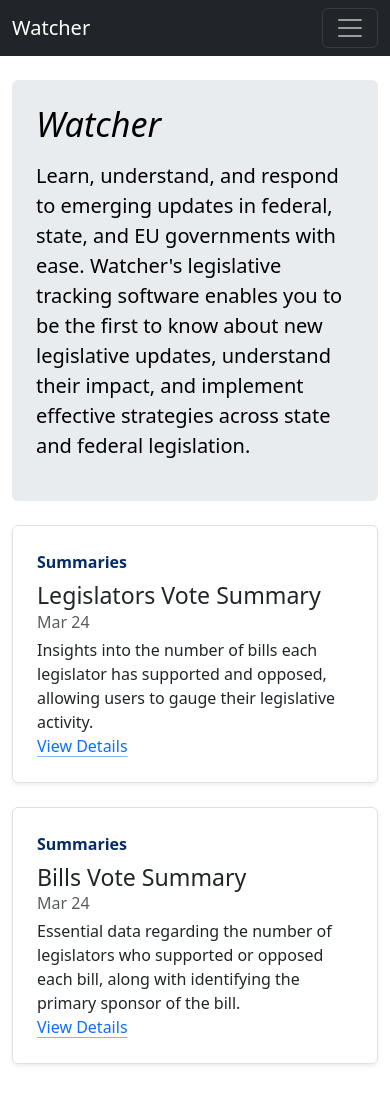
After one commit to felipediel/watcher, a Django app: page / in a window 390 px wide. The commit adds this page. Run offline with Django 5.2, Linux system fonts and the light colour scheme; some libraries are stand-ins or nearby versions.

Commit message:
Add home app

```diff
--- a/watcher/core/templates/top_nav.html
+++ b/watcher/core/templates/top_nav.html
@@ -1,6 +1,6 @@
 <nav class="navbar navbar-expand-lg navbar-dark bg-dark">
   <div class="container">
-    <a class="navbar-brand" href="#">Watcher</a>
+    <a class="navbar-brand" href="/">Watcher</a>
     <button
       class="navbar-toggler"
       type="button"
@@ -27,8 +27,8 @@
             Summaries
           </a>
           <ul class="dropdown-menu" aria-labelledby="topNavSummaryDropdown">
-            <li><a class="dropdown-item" href="/summaries/bills_votes/">Bills Vote Summary</a></li>
-            <li><a class="dropdown-item" href="/summaries/legislators_votes/">Legislators Vote Summary</a></li>
+            <li><a class="dropdown-item" href="{% url 'votes:bill-vote-summary-list' %}">Bills Vote Summary</a></li>
+            <li><a class="dropdown-item" href="{% url 'votes:legislator-vote-summary-list' %}">Legislators Vote Summary</a></li>
           </ul>
         </li>
         <li class="nav-item dropdown">
@@ -44,10 +44,10 @@
             Datasets
           </a>
           <ul class="dropdown-menu" aria-labelledby="topNavDatasetDropdown">
-            <li><a class="dropdown-item" href="/datasets/votes/">Votes</a></li>
-            <li><a class="dropdown-item" href="/datasets/vote_results/">Vote Results</a></li>
-            <li><a class="dropdown-item" href="/datasets/legislators/">Legislators</a></li>
-            <li><a class="dropdown-item" href="/datasets/bills/">Bills</a></li>
+            <li><a class="dropdown-item" href="{% url 'votes:vote-list' %}">Votes</a></li>
+            <li><a class="dropdown-item" href="{% url 'votes:vote-result-list' %}">Vote Results</a></li>
+            <li><a class="dropdown-item" href="{% url 'votes:legislator-list' %}">Legislators</a></li>
+            <li><a class="dropdown-item" href="{% url 'votes:bill-list' %}">Bills</a></li>
             <li class="dropdown-divider"></li>
             <li class="dropdown-item" href="#">Download all</li>
           </ul>
--- /dev/null
+++ b/watcher/home/__init__.py
@@ -0,0 +1 @@
+"""Home app."""
--- /dev/null
+++ b/watcher/home/templates/home.html
@@ -0,0 +1,72 @@
+{% extends 'base.html' %}
+{% load static %}
+{% block content %}
+<div class="container">
+  <div class="p-4 p-md-5 mt-4 mb-4 rounded text-body-emphasis bg-body-secondary">
+    <div class="col-lg-6 px-0">
+      <h1 class="display-4 fst-italic">Watcher</h1>
+      <p class="lead my-3">
+        Learn, understand, and respond to emerging updates in federal, state, and EU governments with ease. Watcher's
+        legislative tracking software enables you to be the first to know about new legislative updates, understand
+        their impact, and implement effective strategies across state and federal legislation.
+      </p>
+    </div>
+  </div>
+
+  <div class="row mb-2">
+    <div class="col-md-6">
+      <div class="row g-0 border rounded overflow-hidden flex-md-row mb-4 shadow-sm h-md-250 position-relative">
+        <div class="col p-4 d-flex flex-column position-static">
+          <strong class="d-inline-block mb-2 text-primary-emphasis">Summaries</strong>
+          <h3 class="mb-0">Legislators Vote Summary</h3>
+          <div class="mb-1 text-body-secondary">Mar 24</div>
+          <p class="card-text mb-auto">
+            Insights into the number of bills each legislator has supported and opposed,
+            allowing users to gauge their legislative activity.</p>
+          <a href="{% url 'votes:bill-vote-summary-list' %}" class="icon-link gap-1 icon-link-hover stretched-link">
+            View Details
+            <svg class="bi">
+              <use xlink:href="#chevron-right" />
+            </svg>
+          </a>
+        </div>
+        <div class="col-auto d-none d-lg-block">
+          <img
+            src="{% static 'watcher/img/library-of-congress-RShxKedLhmc-unsplash.jpg' %}"
+            width="200"
+            height="250"
+            class="object-fit-cover"
+          />
+        </div>
+      </div>
+    </div>
+    <div class="col-md-6">
+      <div class="row g-0 border rounded overflow-hidden flex-md-row mb-4 shadow-sm h-md-250 position-relative">
+        <div class="col p-4 d-flex flex-column position-static">
+          <strong class="d-inline-block mb-2 text-primary-emphasis">Summaries</strong>
+          <h3 class="mb-0">Bills Vote Summary</h3>
+          <div class="mb-1 text-body-secondary">Mar 24</div>
+          <p class="mb-auto">
+            Essential data regarding the number of legislators who supported or opposed each bill, along with
+            identifying the primary sponsor of the bill.
+          </p>
+          <a href="{% url 'votes:bill-vote-summary-list' %}" class="icon-link gap-1 icon-link-hover stretched-link">
+            View Details
+            <svg class="bi">
+              <use xlink:href="#chevron-right" />
+            </svg>
+          </a>
+        </div>
+        <div class="col-auto d-none d-lg-block">
+          <img
+            src="{% static 'watcher/img/kyle-glenn-TELAb4duebI-unsplash.jpg' %}"
+            width="200"
+            height="250"
+            class="object-fit-cover"
+          />
+        </div>
+      </div>
+    </div>
+  </div>
+</div>
+{% endblock %}
--- /dev/null
+++ b/watcher/home/urls.py
@@ -0,0 +1,9 @@
+"""URLs."""
+
+from django.urls import path
+
+from .views import HomeView
+
+app_name = "home"
+
+urlpatterns = [path("", HomeView.as_view(), name="home")]
--- /dev/null
+++ b/watcher/home/views.py
@@ -0,0 +1,6 @@
+"""Views."""
+from django.views.generic import TemplateView
+
+
+class HomeView(TemplateView):
+    template_name = 'home.html'
--- a/watcher/settings.py
+++ b/watcher/settings.py
@@ -30,6 +30,7 @@
     "django.contrib.messages",
     "django.contrib.staticfiles",
     "watcher.core",
+    "watcher.home",
     "watcher.votes",
 ]
 
--- a/watcher/urls.py
+++ b/watcher/urls.py
@@ -5,5 +5,6 @@
 
 urlpatterns = [
     path("admin/", admin.site.urls),
+    path("", include("watcher.home.urls", namespace="home")),
     path("", include("watcher.votes.urls", namespace="votes")),
 ]
```
Also changed, not shown: watcher/home/apps.py (added, +10 -0 lines), watcher/core/static/watcher/img/library-of-congress-RShxKedLhmc-unsplash.jpg (added), 1 other file.
